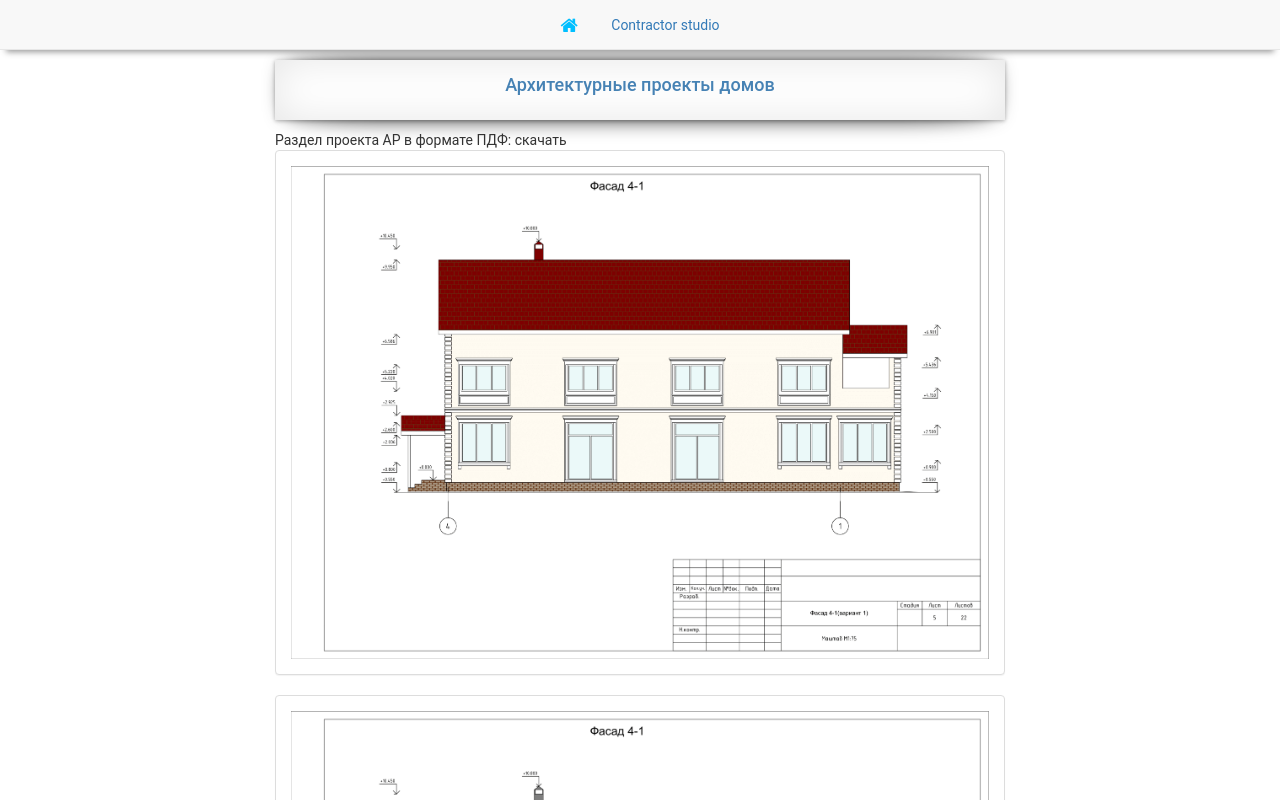
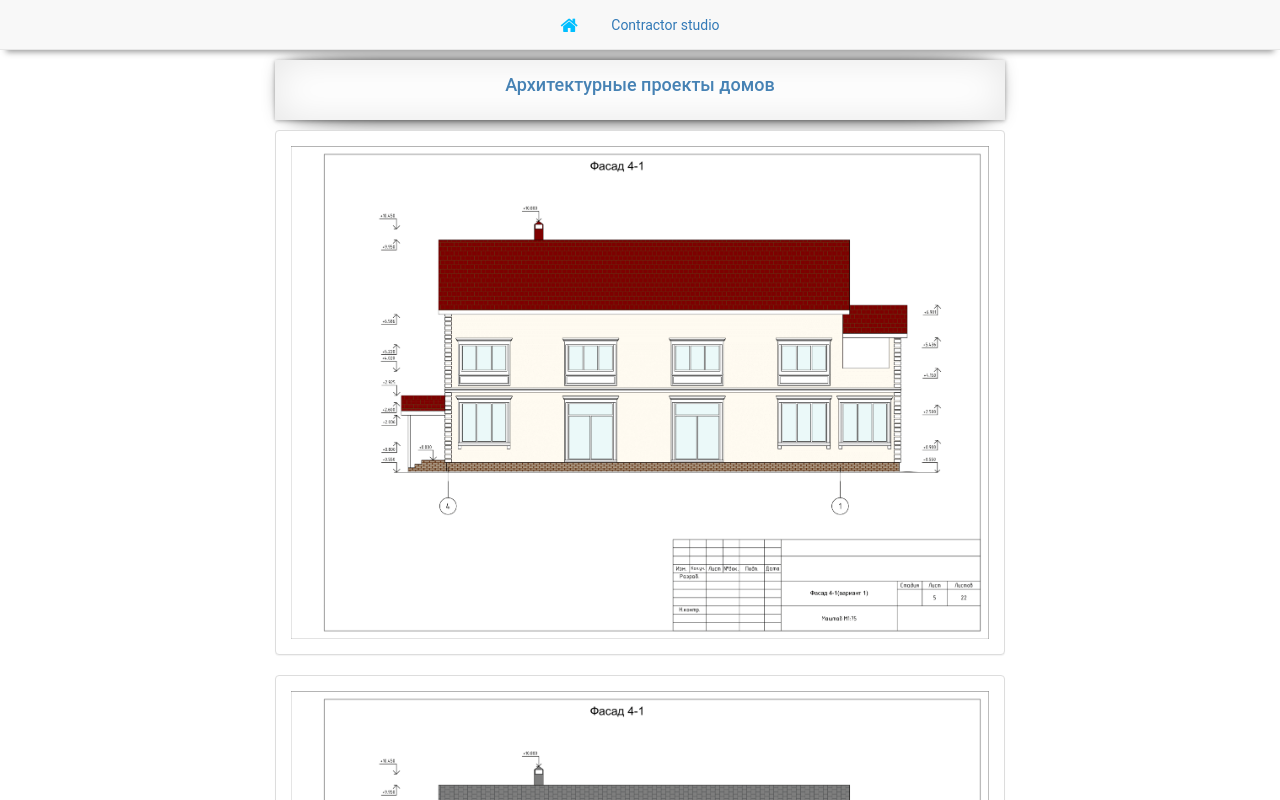
Before and after one commit to Bilderstudy/contractor-studio, a plain HTML site: page kpk.html in a window 1280 px wide. Shown: the top 800 px of the page. Drawn offline with nearby package versions, Linux system fonts and the light colour scheme.

Commit message:
Update kpk.html

```diff
--- a/kpk.html
+++ b/kpk.html
@@ -79,7 +79,7 @@ return false
     <h4>Архитектурные проекты домов</h4>
 
 </div>
-	Раздел проекта АР в формате ПДФ: скачать
+
 <div class="panel panel-default">
  <div class="panel-body">
 <img src="images/hause1.png" class="img-responsive" alt="Архитектурные проекты домов">
```
